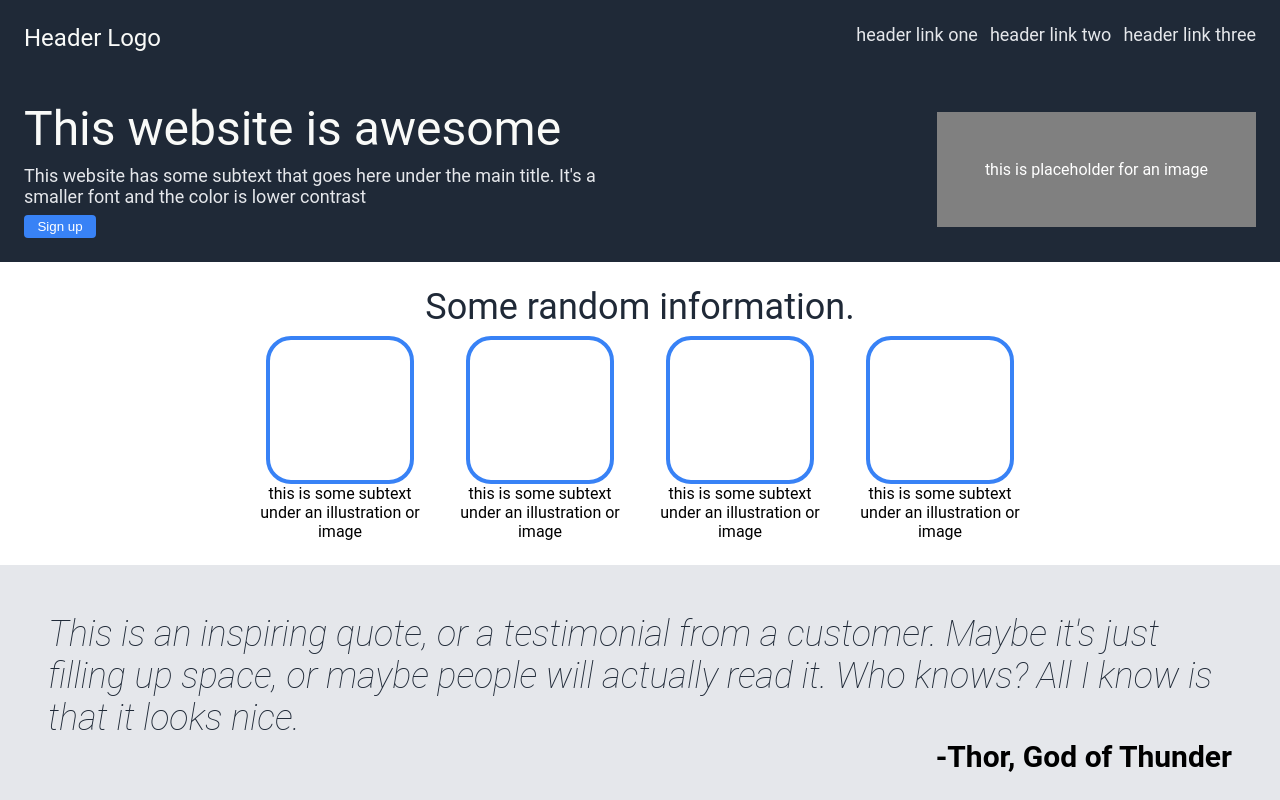
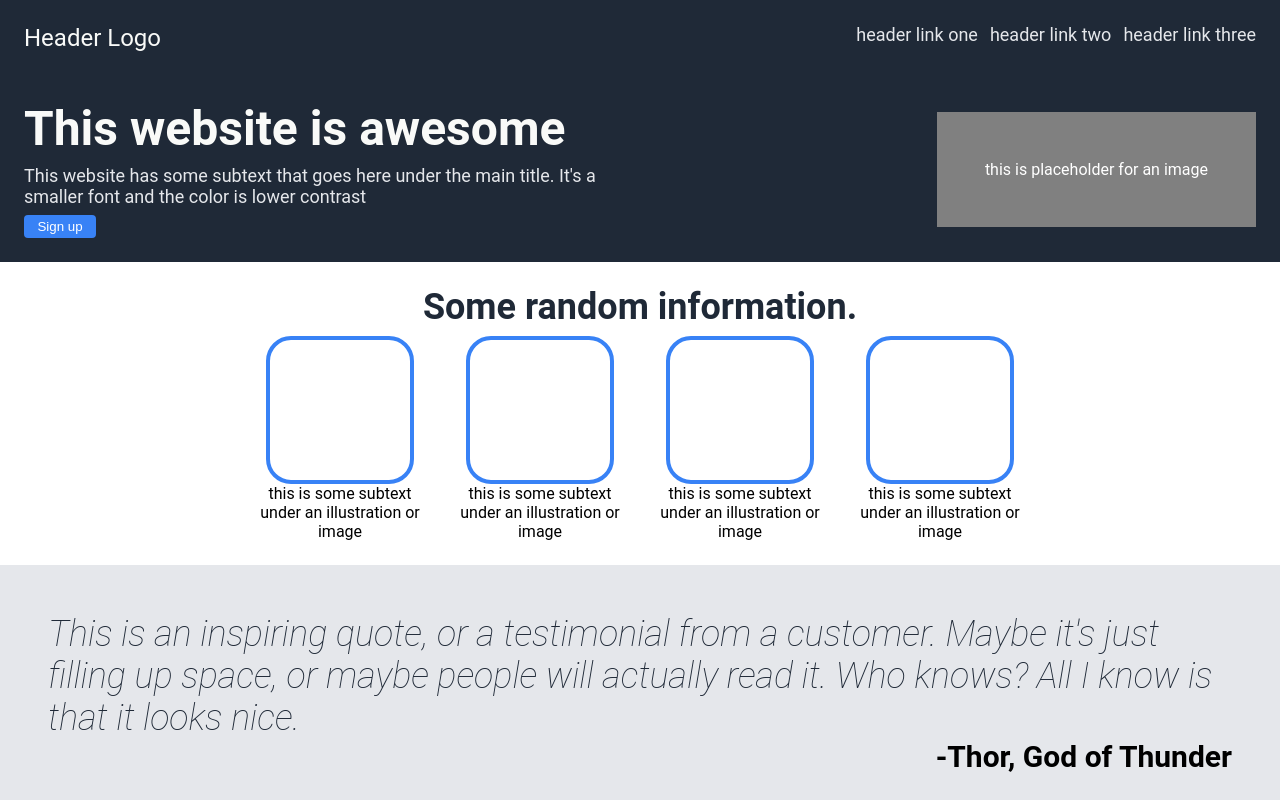
Before and after one commit to TruDarksider/odin-landing-page, a plain HTML site: page index.html in a window 1280 px wide. Shown: the top 800 px of the page. Drawn offline with Linux system fonts and the light colour scheme.

Commit message:
Fixed headings

```diff
--- a/styles.css
+++ b/styles.css
@@ -51,7 +51,7 @@ button {
 
 .intro-title {
     font-size: 48px;
-    font-weight: extra-bold;
+    font-weight: bolder;
     color: #F9FAF8;
 }
 
@@ -88,7 +88,7 @@ button {
 
 .info-title {
     font-size: 36px;
-    font-weight: extra-bold;
+    font-weight: bolder;
     color: #1F2937;
 }
 
```
